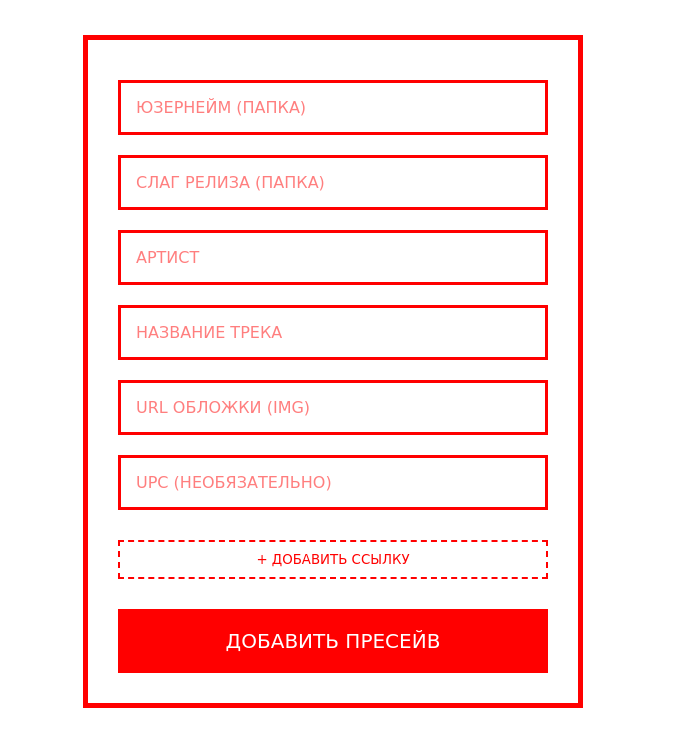
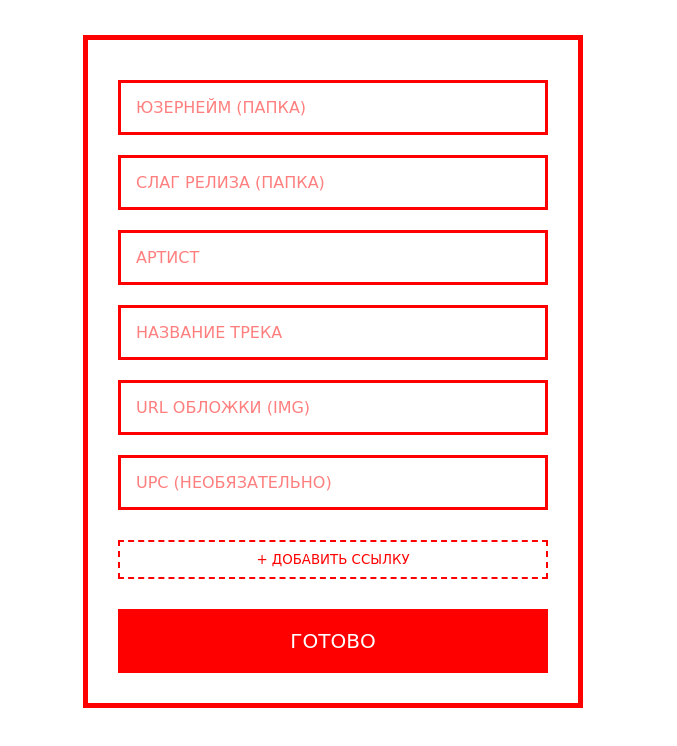
Before and after one commit to vggluck/tilink, a plain HTML site: page create.html in a window 1280 px wide. Shown: the part 208-954 px from the top of the page, without its empty margins (307-984 px from the left). Drawn offline with Linux system fonts and the light colour scheme; a web font is replaced by a local one.

Commit message:
Update create.html

```diff
--- a/create.html
+++ b/create.html
@@ -36,7 +36,7 @@
             <div id="link-list"></div>
             <button class="btn-add" onclick="addLink()">+ ДОБАВИТЬ ССЫЛКУ</button>
 
-            <button class="btn-submit" onclick="deploy()">ДОБАВИТЬ ПРЕСЕЙВ</button>
+            <button class="btn-submit" onclick="deploy()">ГОТОВО</button>
         </div>
     </section>
 
```
